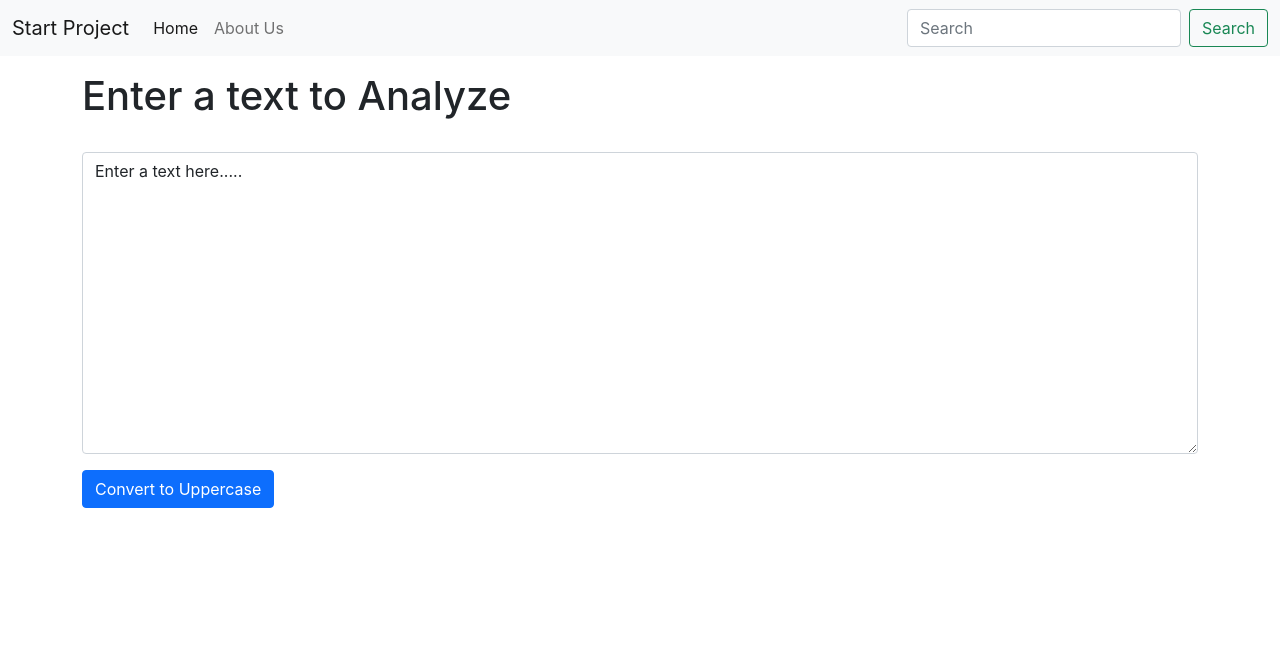
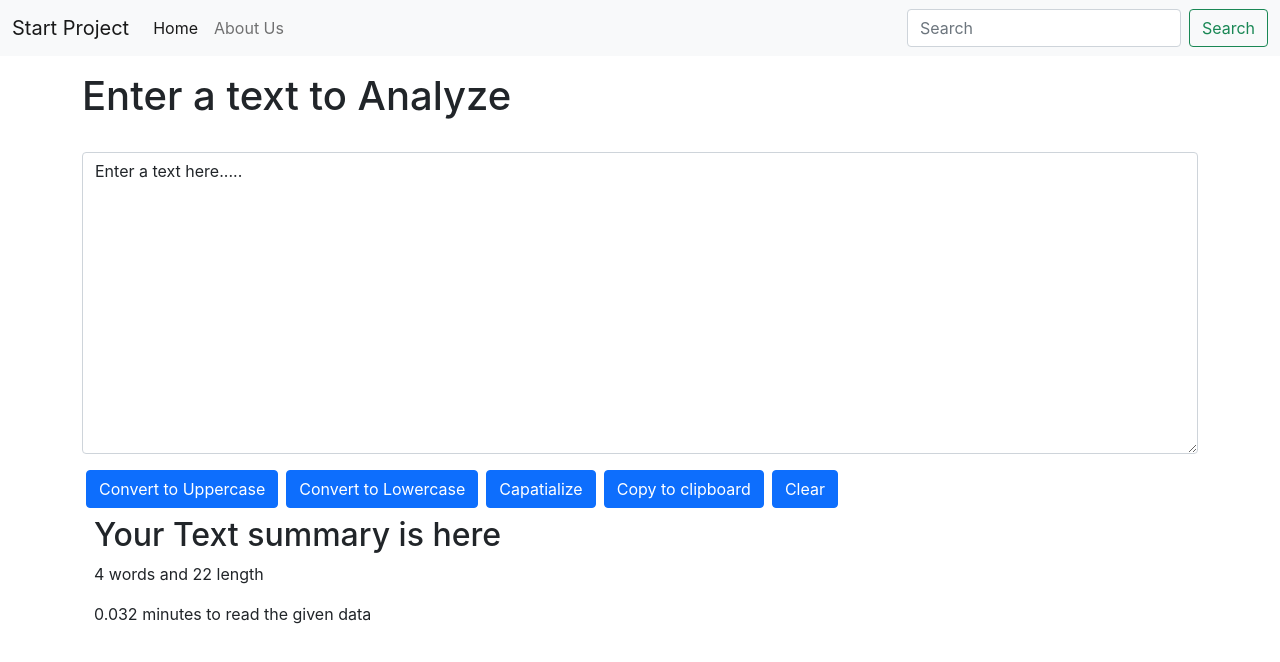
Before and after one commit to yoge-esh/ReactJs, a React (Create React App) app in the folder start/: page / in a window 1280 px wide. Shown: the top 662 px of the page. Built offline with nearby package versions, Linux system fonts and the light colour scheme.

Commit message:
react learning and start project

```diff
--- a/start/package.json
+++ b/start/package.json
@@ -9,6 +9,7 @@
     "react": "^17.0.2",
     "react-dom": "^17.0.2",
     "react-scripts": "5.0.0",
+    "react-select": "^5.2.1",
     "web-vitals": "^2.1.2"
   },
   "scripts": {
--- a/start/src/App.css
+++ b/start/src/App.css
@@ -36,3 +36,23 @@
     transform: rotate(360deg);
   }
 }
+
+
+button{
+  background-color: transparent;
+  border: 2px solid crimson;
+  color: white;
+  padding: 10px 10px;
+  text-align: center;
+  text-decoration: none;
+  font-size: 16px;
+  cursor: pointer;
+  border-radius: 10px;
+}
+button:hover
+{
+  transition: ease-in 0.5s;
+  background-color: crimson;
+  color: white;
+
+}
--- a/start/src/Components/TextForms.js
+++ b/start/src/Components/TextForms.js
@@ -7,14 +7,29 @@ export default function TextForms(props) {
         let newText = text.toUpperCase();
         setText(newText);
     }
+    const handelloClick =() =>{
+        console.log('lowercase clicked!' + text);
+        let newText = text.toLowerCase();
+        setText(newText);
+    }
+    const handelClearClick =() =>{
+        console.log('clear data!' + text);
+        let newText = '';
+        setText(newText);
+    }
+    const handelCapClick =() =>{
+        console.log('Title Clicked!' + text);
+        let newText = text.charAt(0).toUpperCase()+text.slice(1);
+        setText(newText);
+    }
 
     const handleOnClick = (event) =>
     {
         console.log('on clicked');
         setText(event.target.value);
     }
-
   return (
+    <>
     <div>
       <h1>{props.heading}</h1>
       <div className="mb-3">
@@ -23,12 +38,23 @@ export default function TextForms(props) {
           className="form-control"
           id="exampleFormControlTextarea1"
           rows="12"
-        //   placeholder= {text}
           onChange={handleOnClick}
         value={text}
         ></textarea>
       </div>
-      <button className="btn btn-primary" onClick={handelClick}>Convert to Uppercase</button>
+      <button className="btn btn-primary mx-1" onClick={handelClick}>Convert to Uppercase</button>
+      <button className="btn btn-primary mx-1" onClick={handelloClick}>Convert to Lowercase</button>
+      <button className="btn btn-primary mx-1" onClick={handelCapClick}>Capatialize</button>
+      {/* to copy the color  */}
+      <button className = 'btn btn-primary mx-1' onClick={() => navigator.clipboard.writeText(text)}>Copy to clipboard</button>
+      <button className="btn btn-primary mx-1" onClick={handelClearClick}>Clear</button>
     </div>
+
+    <div className="container my-2">
+      <h2>Your Text summary is here</h2>
+      <p>{text.split(" ").length} words and {text.length} length</p>
+      <p>{0.008 * text.split(" ").length} minutes to read the given data</p>
+    </div>
+    </>
   );
 }
--- a/start/src/index.js
+++ b/start/src/index.js
@@ -2,11 +2,13 @@ import React from 'react';
 import ReactDOM from 'react-dom';
 import './index.css';
 import App from './App';
+// import Main from './Main'
 import reportWebVitals from './reportWebVitals';
 
 ReactDOM.render(
   <React.StrictMode>
     <App />
+    {/* <Main/> */}
   </React.StrictMode>,
   document.getElementById('root')
 );
```
Also changed, not shown: start/src/Main.js (added, +21 -0 lines), 1 other file (tests, documents, lock files or other folders).
